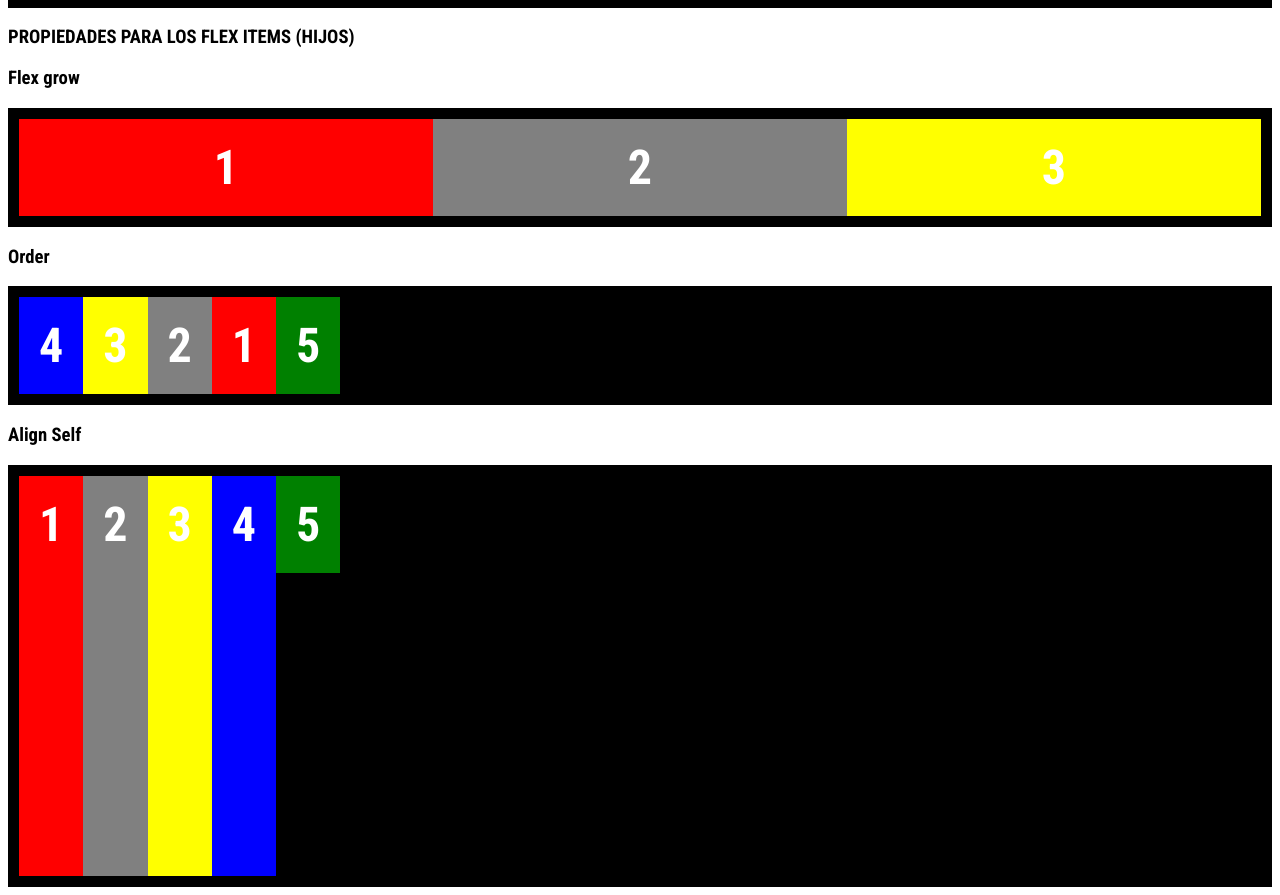
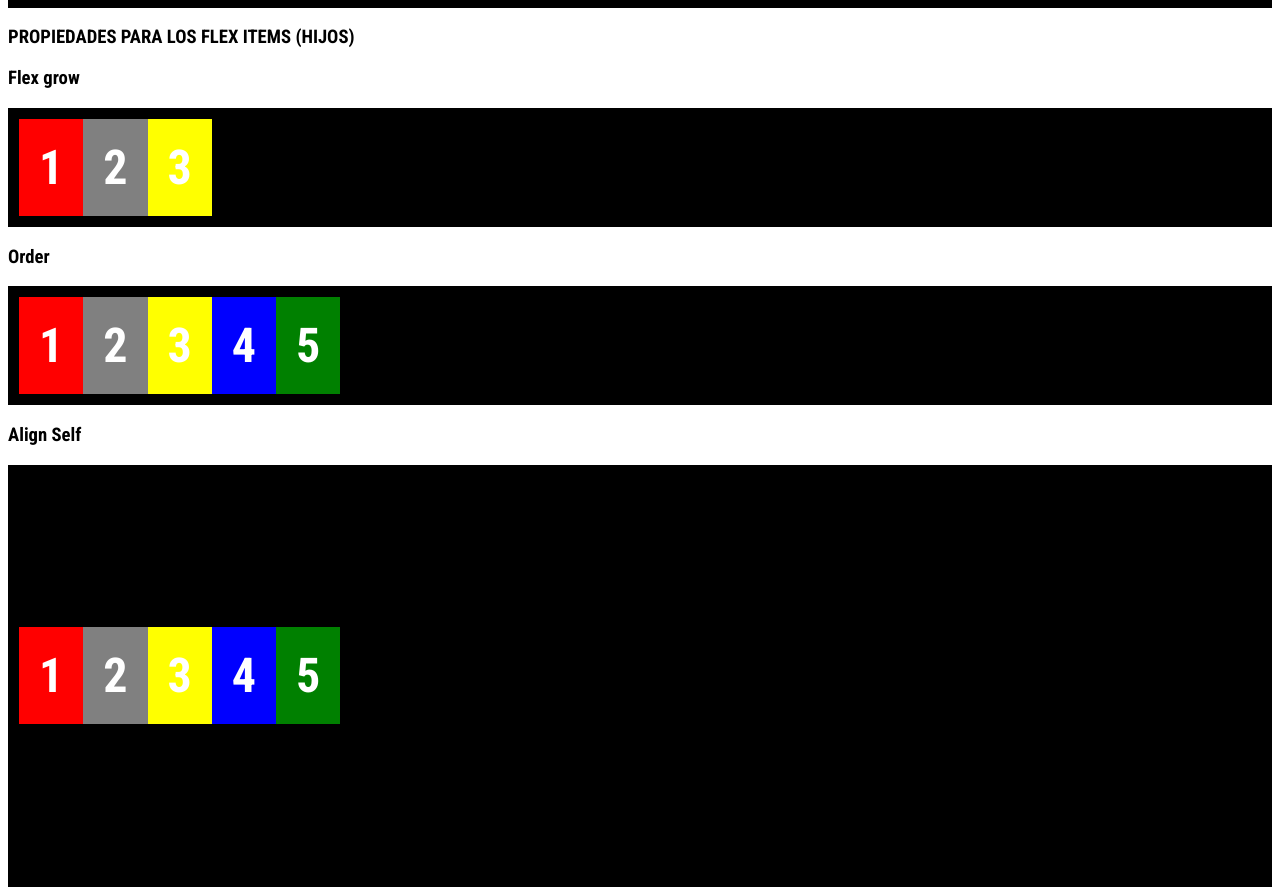
Before and after one commit to mezcalfighter/Coder-WebDevelopment, a plain HTML site: page ExamplesAndClasses/clase05/flexbox.html in a window 1280 px wide. Shown: the part 2255-3150 px from the top of the page. Drawn offline with Linux system fonts and the light colour scheme.

Commit message:
Missing propiedades hijos ejercicio

```diff
--- a/ExamplesAndClasses/clase05/css/flexbox.css
+++ b/ExamplesAndClasses/clase05/css/flexbox.css
@@ -75,46 +75,46 @@
 		}
 
 		.align-items{
-
+			align-items: center;
 		}
 
 		.align-content{
-
+			align-content: space-around;
 		}
 
 		/* hijos propiedades*/
 		.flex-grow1{
-			flex-grow: 1;
+
 		}
 
 		.flex-grow2{
-			flex-grow: 1;
+
 		}
 
 		.flex-grow3{
-			flex-grow: 1;
+
 		}
 
 		.order1{
-			order: 1;
+
 		}
 
 		.order2{
-			order: 2;
+
 		}
 
 		.order3{
-			order: 3;
+
 		}
 
 		.order4{
-			order: 4;
+
 		}
 
 		.order5{
-			order: 5;
+
 		}
 
 		.align-self{
-			align-self: flex-start;
+
 		}
```
Also changed, not shown: 1 other file.
